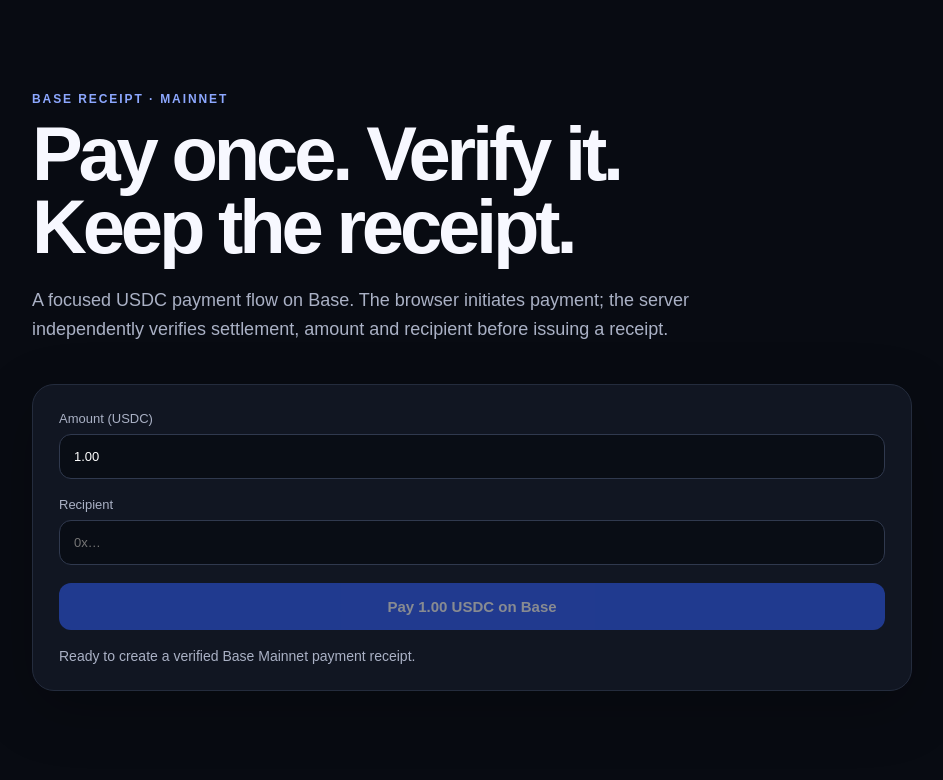
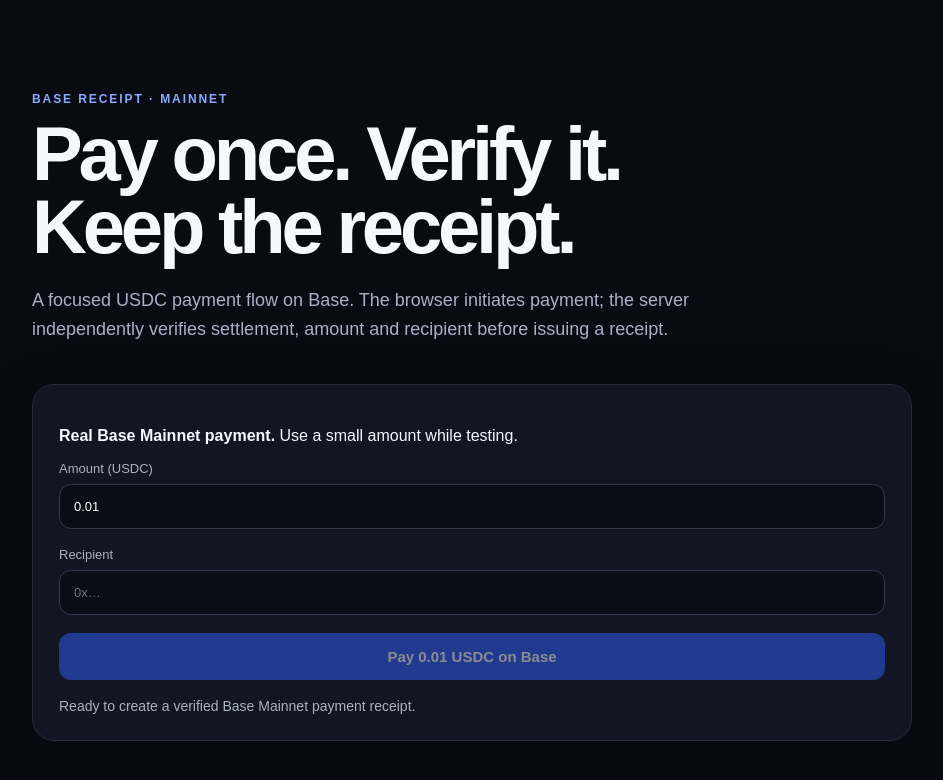
Before and after one commit to Mabolla/base-receipt, a Next.js app: page / in a window 1280 px wide. Shown: the top 780 px of the page, without its empty margins (168-1111 px from the left). Built offline with nearby package versions, Linux system fonts and the light colour scheme.

Commit message:
feat: add mainnet safety copy and explorer receipt link

```diff
--- a/app/page.tsx
+++ b/app/page.tsx
@@ -7,7 +7,7 @@
 type OrderResponse = { order: { orderId: string; amount: string; recipient: string }; token: string; error?: string };
 
 export default function Home() {
-  const [amount, setAmount] = useState("1.00");
+  const [amount, setAmount] = useState("0.01");
   const [recipient, setRecipient] = useState("");
   const [busy, setBusy] = useState(false);
   const [message, setMessage] = useState("Ready to create a verified Base Mainnet payment receipt.");
@@ -58,6 +58,7 @@
       </section>
 
       <section className="card">
+        <p className="networkWarning"><strong>Real Base Mainnet payment.</strong> Use a small amount while testing.</p>
         <form onSubmit={handlePay}>
           <label>Amount (USDC)<input required inputMode="decimal" value={amount} onChange={(e) => setAmount(e.target.value)} /></label>
           <label>Recipient<input required placeholder="0x…" value={recipient} onChange={(e) => setRecipient(e.target.value.trim())} /></label>
@@ -77,6 +78,7 @@
             <div><dt>Payment ID</dt><dd><code>{receipt.paymentId}</code></dd></div>
             <div><dt>Order ID</dt><dd><code>{receipt.orderId}</code></dd></div>
           </dl>
+          <a className="explorerLink" href={`https://basescan.org/tx/${receipt.paymentId}`} target="_blank" rel="noreferrer">View verified transaction on BaseScan ↗</a>
         </section>
       )}
     </main>
```
